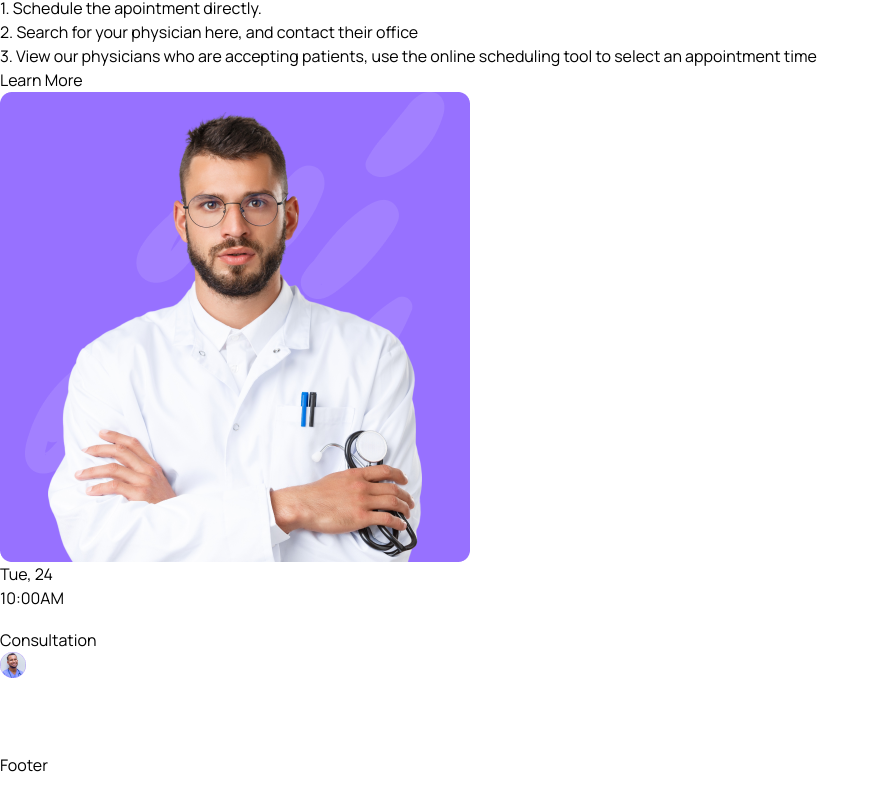
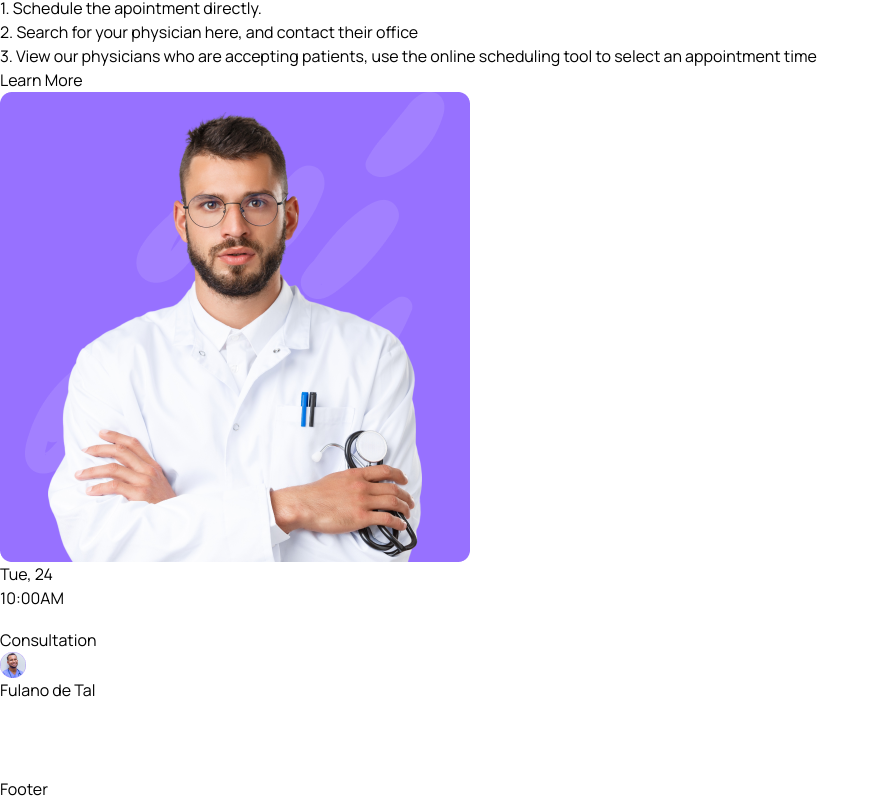
Before and after one commit to agt1984/atencionPsicologica, a React (Vite) app in the folder frontend/: page / in a window 1280 px wide. Shown: the part 4272-5073 px from the top of the page, without its empty margins (0-880 px from the left). Before the commit the page ends 5049 px from the top, so only its background shows below. Built offline with nearby package versions, Linux system fonts and the light colour scheme; the HTML template or start-up script is replaced by a standard one.

Commit message:
Home actualiced

```diff
--- a/frontend/src/pages/Home.jsx
+++ b/frontend/src/pages/Home.jsx
@@ -204,7 +204,6 @@ const Home = () => {
               <img src={featureImg} className="w-3/4" alt="" />
 
               <div className="w-[150px] lg:w-[248px] bg-white absolute bottom-[50px] left-0 md:bottom-[100px] md:left-5 z-20 p-2 pb-3 lg:pt-4 lg:pb-[26px] rounded-[10px]">
-
                 <div className="flex items-center justify-between">
                   <div className="flex items-center gap-[6px] lg:gap-3">
                     <p className="text-[10px] leading-[10px] lg:text-[14px] lg:leading-5 text-headingColor font-[600]">
@@ -214,27 +213,29 @@ const Home = () => {
                       10:00AM
                     </p>
                   </div>
-                  <span className='w-5 h-5 lg:w-[34px] lg:h-[34px] flex items-center justify-center bg-yellowColor rounded py-1 px-[6px] lg:py-3 lg:px-[9px]'>
+                  <span className="w-5 h-5 lg:w-[34px] lg:h-[34px] flex items-center justify-center bg-yellowColor rounded py-1 px-[6px] lg:py-3 lg:px-[9px]">
                     <img src={videoIcon} alt="" />
                   </span>
-
                 </div>
 
-              <div className='w-[65px] lg:w-[96px] bg-[#CCF0F3] py-1 px-2 lg:py-[6px] lg:px-[10px] text-[8px] leading-[8px] lg:text-[12px] lg:leading-4 text-irisBlueColor font-[500] mt-2 lg:mt-4 rounded-full'>
-                Consultation
-              </div>
+                <div className="w-[65px] lg:w-[96px] bg-[#CCF0F3] py-1 px-2 lg:py-[6px] lg:px-[10px] text-[8px] leading-[8px] lg:text-[12px] lg:leading-4 text-irisBlueColor font-[500] mt-2 lg:mt-4 rounded-full">
+                  Consultation
+                </div>
 
-              <div className='flex items-center gap-[6px] lg:gap-[10px] mt-2 lg:mt-[18px]'>
-                <img src={avatarIcon} alt="" />
-                <h4 className='text-[10px] leading-3 lg:text-[16px] lg:leading'></h4>
-              </div>
-
+                <div className="flex items-center gap-[6px] lg:gap-[10px] mt-2 lg:mt-[18px]">
+                  <img src={avatarIcon} alt="" />
+                  <h4 className="text-[10px] leading-3 lg:text-[16px] lg:leading-[22px] font-[700] text-headingColor">
+                    Fulano de Tal
+                  </h4>
+                </div>
               </div>
             </div>
           </div>
         </div>
       </section>
       {/* ========= feature section end ========= */}
+      {/* nuestros grandes profesionales */}
+      {/* nuestros grandes profesionales */}
     </>
   );
 };
```
